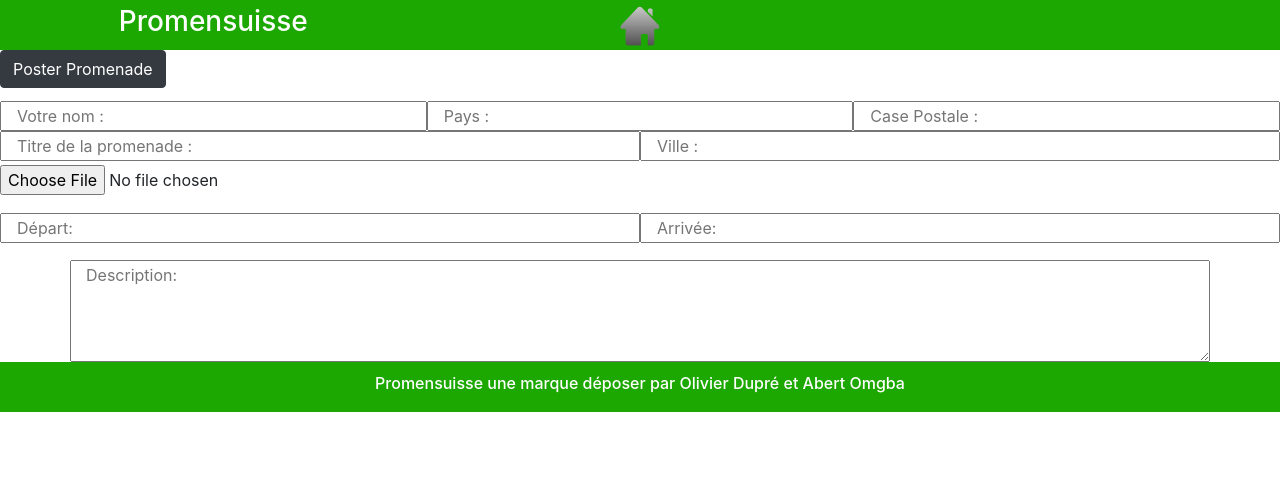
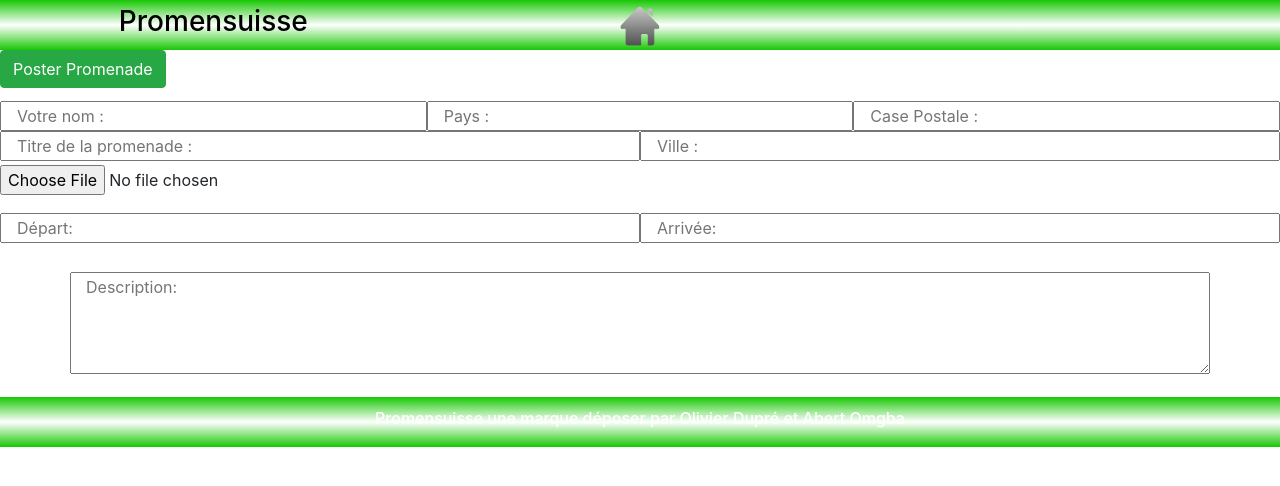
Before and after one commit to kmer00237/projet_promenade, a PHP site: page /ajouterPromenade.php in a window 1280 px wide. Shown: the top 486 px of the page. Run offline with PHP 8.4, Linux system fonts and the light colour scheme; data comes from the database, SQL or seed files in the repository.

Commit message:
Create effet barre pour index afficher ajouter

```diff
--- a/www/afficherPromenade.php
+++ b/www/afficherPromenade.php
@@ -29,7 +29,7 @@
     <header>
         <!--Bandeau-->
 
-        <div class="container-fluid barre text-white">
+        <div class="container-fluid barre">
             <div class="row">
                 <div class="col-sm-4 d-flex justify-content-center colMenu">
                     <h3>Promensuisse</h3>
--- a/www/ajouterPromenade.php
+++ b/www/ajouterPromenade.php
@@ -26,16 +26,14 @@
     <header>
         <!--Bandeau-->
 
-        <div class="container-fluid barre text-white">
+        <div class="container-fluid barre">
             <div class="row">
                 <div class="col-sm-4 d-flex justify-content-center colMenu">
                     <h3>Promensuisse</h3>
                 </div>
                 <div class="col-sm-4 d-flex justify-content-center colMenu">
-                <a href="index.html">
+                <a href="index.php">
                     <img src="assets/Home.png"></a>
-                </div>
-
                 </div>
             </div>
         </div>
@@ -43,8 +41,8 @@
     <main>
         <!--Main-->
         <form action="process-AjouterPromenade.php" method="POST" enctype="multipart/form-data">
-        <button type="submit" name="submit" value="submit" class="btn btn-dark">Poster Promenade</button>
-            <div class="container-fluid" style="margin-top: 1%; margin-bottom: 1%;">
+        <button type="submit" name="submit" value="submit" class="btn btn-success">Poster Promenade</button>
+            <div class="container-fluid" style="margin-top: 1%; margin-bottom: 2%;">
                 <div class="row ">
                     <input class="col-md-4" type="text" id="paramAuteur" name="auteur"
                     placeholder="Votre nom : "> <br>
@@ -71,7 +69,7 @@
                 </div>
             </div>
             <div class="container">
-                <div class="row">
+                <div class="row textform">
                     <textarea rows="4" cols="50" input class="col-xs-12 col-md-12 mb-12 "
                     type="text" id="paramDescription" class="form-control" placeholder="Description:"
                     name="description"></textarea>
--- a/www/style.css
+++ b/www/style.css
@@ -2,8 +2,11 @@
 .barre {
     width:100%;
     height: 50px;
-    background:rgb(28, 168, 0);
-
+    color: black;
+    background: #18C704;
+    background: -moz-linear-gradient(top, #18C704 0%, #FFFFFF 50%, #18C704 100%);
+    background: -webkit-linear-gradient(top, #18C704 0%, #FFFFFF 50%, #18C704 100%);
+    background: linear-gradient(to bottom, #18C704 0%, #FFFFFF 50%, #18C704 100%);
 }
 
 .logo{
@@ -14,7 +17,6 @@
 body {margin:0;}
 
 .colMenu {
-    background:rgb(28, 168, 0);
     margin-top: 5px;
     font-size: 10%;
 }
@@ -50,6 +52,10 @@
 .Description {
     width: 60%;
 }
+/*section ajouter*/
+.textform {
+    margin-bottom: 2%;
+}
 /*section footer | Bas de page*/
 footer {
     width:100%;
```
Also changed, not shown: www/index.php (+3 -10 lines).
